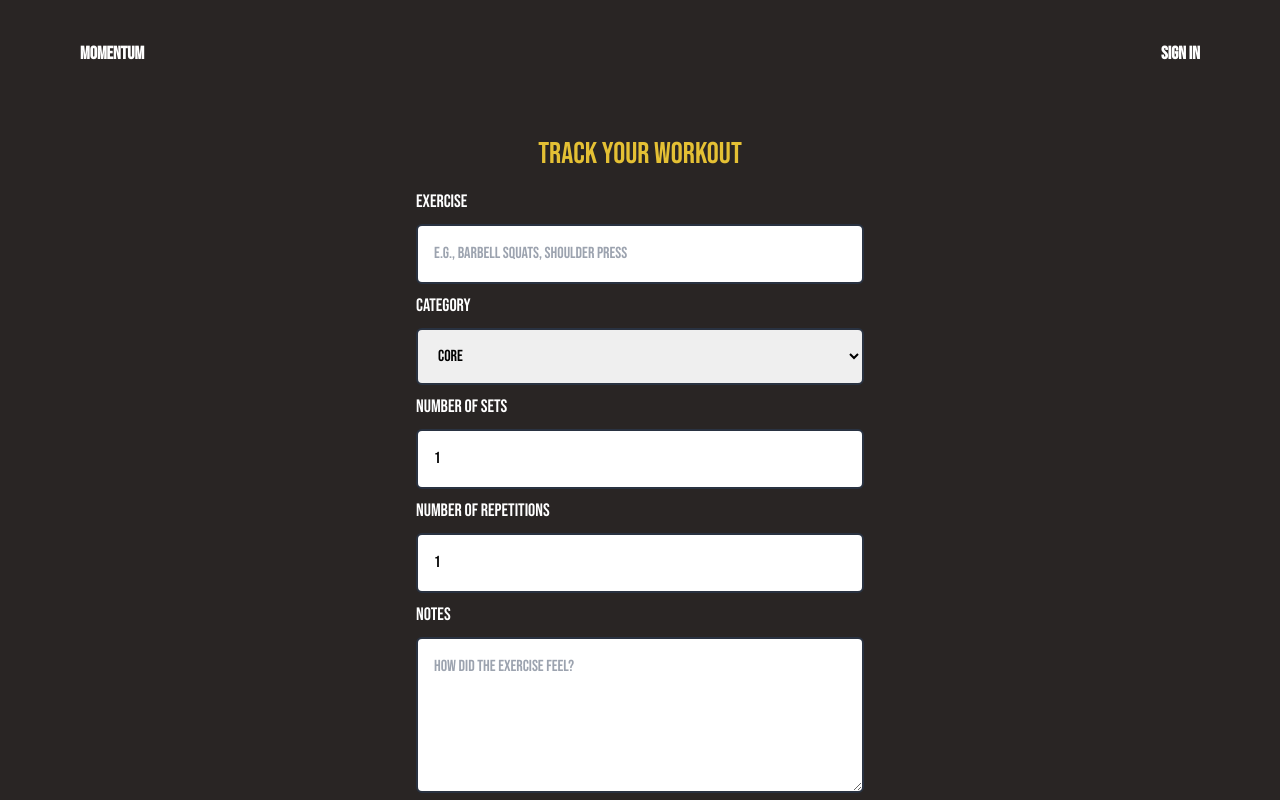
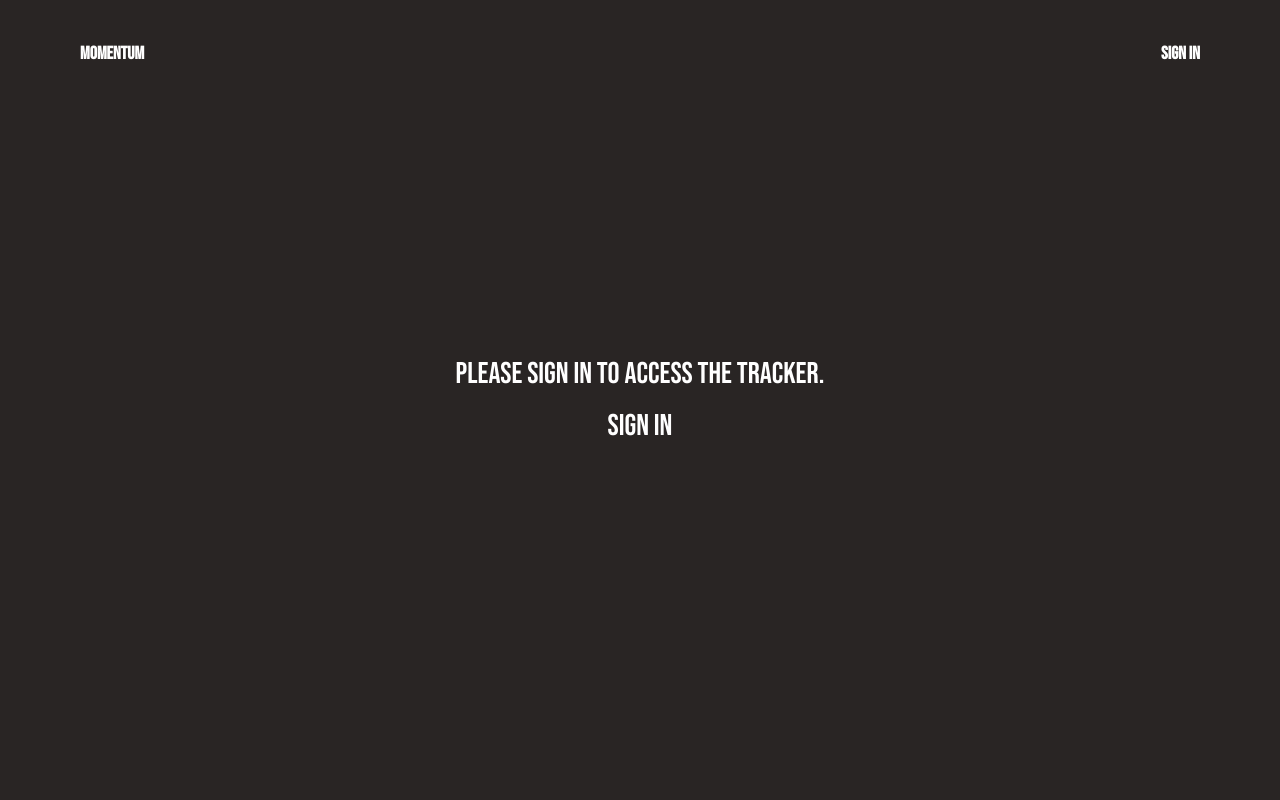
Before and after one commit to nataliey16/momentum-fitness-app, a Next.js app: page /tracker in a window 1280 px wide. Shown: the top 800 px of the page. Built offline with nearby package versions, Linux system fonts and the light colour scheme; no server answers; the database is empty.

Commit message:
Adjusted authentication, tracker can only be access when a user is logged in

```diff
--- a/src/app/tracker/page.js
+++ b/src/app/tracker/page.js
@@ -1,12 +1,35 @@
-import React from "react";
-import ExerciseList from "../components/exercise-list";
+"use client";
+import React, { useState } from "react";
 import { NewExercise } from "../components/new-exercise";
+import { useUserAuth } from "../_utils/auth-context";
+import { useRouter } from "next/navigation";
 
 const Tracker = () => {
+  const { user } = useUserAuth();
+  const router = useRouter();
+  const [exercise, setExercise] = useState([]);
+
+  const handleAddExercise = (newExercise) => {
+    setExercise((prevExercises) => [...prevExercises, newExercise]);
+  };
+
+  if(!user) {
+    return (
+      <div className="flex flex-col bg-[#292524] justify-center items-center min-h-screen p-24">
+      <h2 className="text-white mb-4 text-3xl">Please sign in to access the tracker.</h2>
+        <button
+          onClick={() => router.push("/signup-page")}
+          className="text-white text-3xl bg-transparent border-none cursor-pointer hover:text-yellow-500 hover:underline"
+        >
+          Sign In
+        </button>
+      </div>
+    );
+  }
+
   return (
-    <div className="flex flex-col bg-[#292524] justify-center items-center min-h-screen p-24 ">
-      <NewExercise />
-      <ExerciseList />
+    <div className="flex bg-[#292524] justify-center items-center min-h-screen p-24 ">
+      <NewExercise handleAddExercise={handleAddExercise} />
     </div>
   );
 };
```
